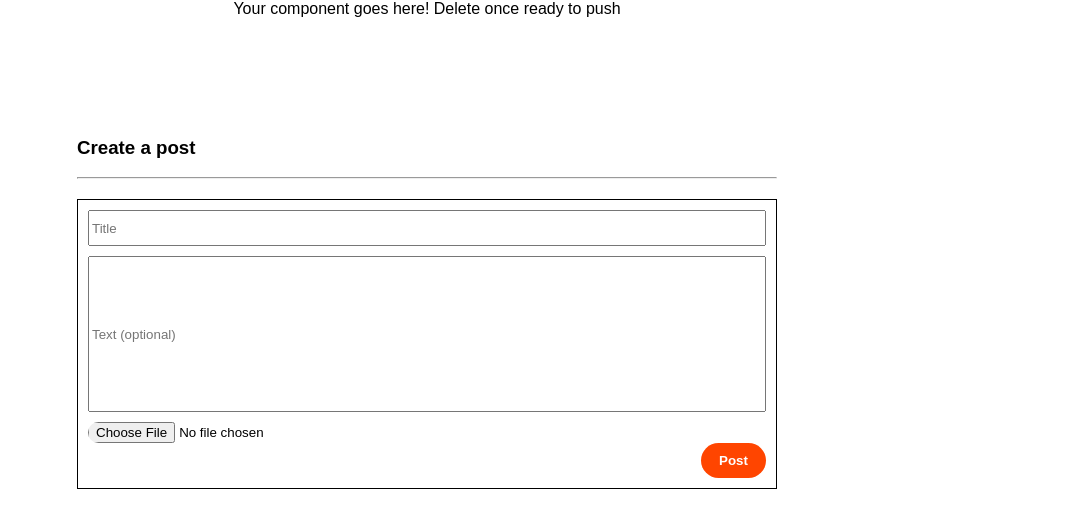
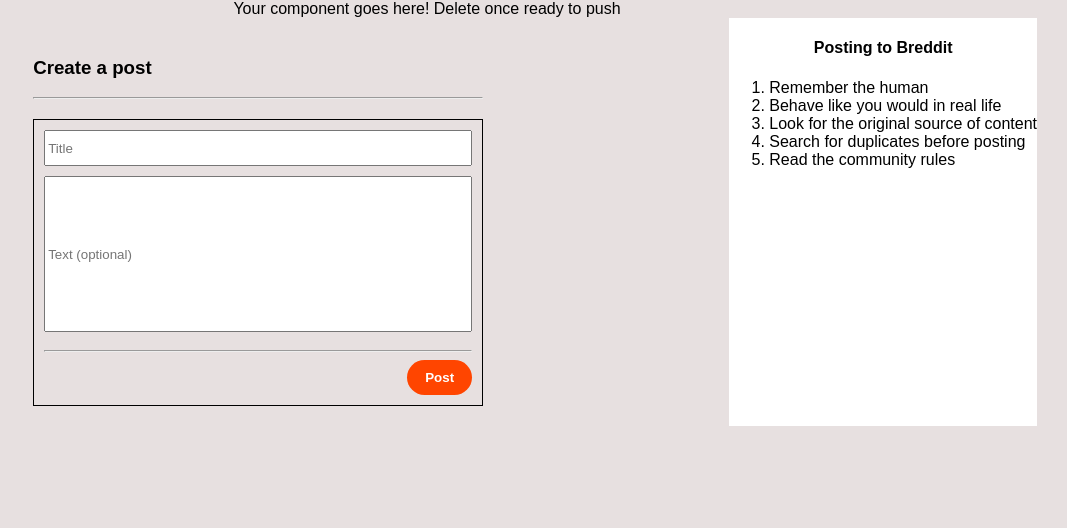
Before and after one commit to SEI-Buffleheads/Breddit-The-Better-Reddit, a React (Create React App) app: page /add-post in a window 1280 px wide. Shown: the top 528 px of the page, without its empty margins (213-1280 px from the left). Built offline with nearby package versions, Linux system fonts and the light colour scheme.

Commit message:
new post routing to home page

```diff
--- a/src/App.js
+++ b/src/App.js
@@ -7,6 +7,7 @@ import Signup from "./pages/Signup/Signup.jsx";
 import User from "./pages/User/User.jsx";
 import Chat from "./components/Chat/Chat.jsx";
 import CreatePost from "./components/CreatePost/CreatePost.jsx";
+import { Routes, Route } from 'react-router-dom';
 
 import "./App.css";
 
@@ -14,7 +15,10 @@ function App() {
   return (
     <div className="App">
       Your component goes here! Delete once ready to push
-      <CreatePost />
+      <Routes>
+        <Route path="/" element={<Home />} />
+        <Route path="/add-post" element={<CreatePost />} />
+      </Routes>
     </div>
   );
 }
--- a/src/components/CreatePost/CreatePost.css
+++ b/src/components/CreatePost/CreatePost.css
@@ -1,11 +1,16 @@
 body {
+  background-color: rgb(231, 224, 224);
+}
 
+.entire-page {
+  display: flex;
+  flex-direction: row;
 }
 
 .create-post-container {
   margin: 0 auto;
-  padding: 100px;
-  min-width: 500px;
+  padding: 20px;
+  min-width: 450px;
   max-width: 700px;
 }
 
@@ -68,6 +73,16 @@ body {
   color: white;
 }
 
-.myClickState {
-  border-color: lime;
+.rules-container {
+  display: block;
+  margin-right: 30px;
+  background-color: white;
 }
+
+.rules-list {
+  text-align: left;
+}
+
+@media screen and (max-width: 768px) {
+
+}
--- a/src/components/CreatePost/CreatePost.jsx
+++ b/src/components/CreatePost/CreatePost.jsx
@@ -1,34 +1,83 @@
-import React from 'react'
-import "./CreatePost.css"
-
-
+import { useState } from "react";
+import { useNavigate } from "react-router-dom";
+import "./CreatePost.css";
 
 function CreatePost() {
+  const [post, setPost] = useState({
+    title: "",
+    body: "",
+  });
+
+  let navigate = useNavigate();
+
+  const handleChange = (e) => {
+    const { name, value } = e.target;
+    setPost((prev) => ({
+      ...prev,
+      [name]: value,
+    }));
+  };
+
+  const handleSubmit = (e) => {
+    e.preventDefault();
+    console.log(post); // replace this with actual api call
+    navigate("/");
+  };
+
   return (
-    <div className="create-post-container">
+    <div className="entire-page">
+      <div className="create-post-container">
+        <h3 className="create-a-post">Create a post</h3>
+        <hr id="line"></hr>
 
-      <h3 className="create-a-post">Create a post</h3>
-      <hr id="line"></hr>
+        <form onSubmit={handleSubmit} className="post-details">
+          <div className="input-flex">
+            <input
+              type="text"
+              id="post-title"
+              placeholder="Title"
+              name="title"
+              value={post.title}
+              onChange={handleChange}
+            />
+            <input
+              type="text"
+              id="post-text"
+              placeholder="Text (optional)"
+              name="body"
+              value={post.body}
+              onChange={handleChange}
+            />
+          </div>
 
-      <div className="post-details">
-        <div className="input-flex">
-          <input type="text" id="post-title" placeholder="Title"/>
-          <input type="text" id="post-text" placeholder="Text (optional)" />
-        </div>
+          <hr id="line"></hr>
 
-        <div className="file-flex">
+          <div className="post-button-flex">
+            <button type="submit" id="post-button">Post</button>
+          </div>
+        </form>
+      </div>
+
+      <div className="rules-container">
+        <h4>Posting to Breddit</h4>
+        <ol className="rules-list">
+          <li>Remember the human</li>
+          <li>Behave like you would in real life</li>
+          <li>Look for the original source of content</li>
+          <li>Search for duplicates before posting</li>
+          <li>Read the community rules</li>
+        </ol>
+      </div>
+    </div>
+  );
+}
+
+export default CreatePost;
+
+{
+  /* <div className="file-flex">
           <form action="/url" method="GET" >
             <input type="file" id="file-button"/>
           </form>
-        </div>
-
-        <div className="post-button-flex">
-          <button id="post-button">Post</button>
-        </div>
-      </div>
-
-    </div>
-    )
-  }
-
-  export default CreatePost
+        </div> */
+}
```
